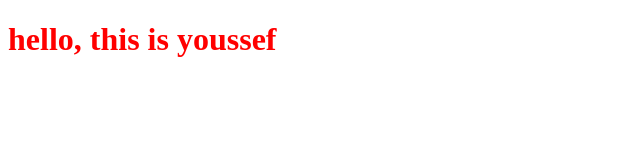
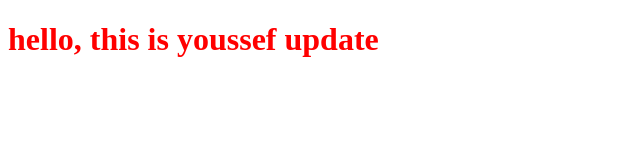
Before and after one commit to testbassant/lab2, a plain HTML site: page index.html in a window 1280 px wide. Shown: the whole page, without its empty margins (0-640 px from the left). Drawn offline with Linux system fonts and the light colour scheme.

Commit message:
Update index.html

```diff
--- a/index.html
+++ b/index.html
@@ -4,7 +4,7 @@
     <link rel="stylesheet" href="style.css">
 </head>
 <body>
- <h1>hello, this is youssef</h1>
+ <h1>hello, this is youssef update</h1>
  <script src="app.js"></script>
 </body>
 </html>
```
